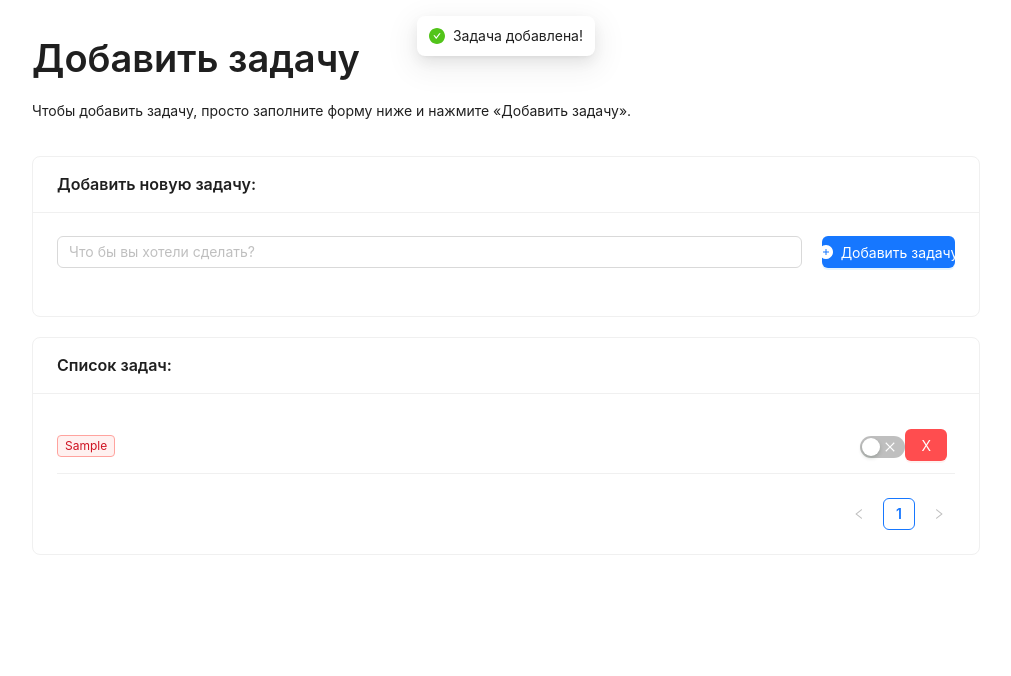
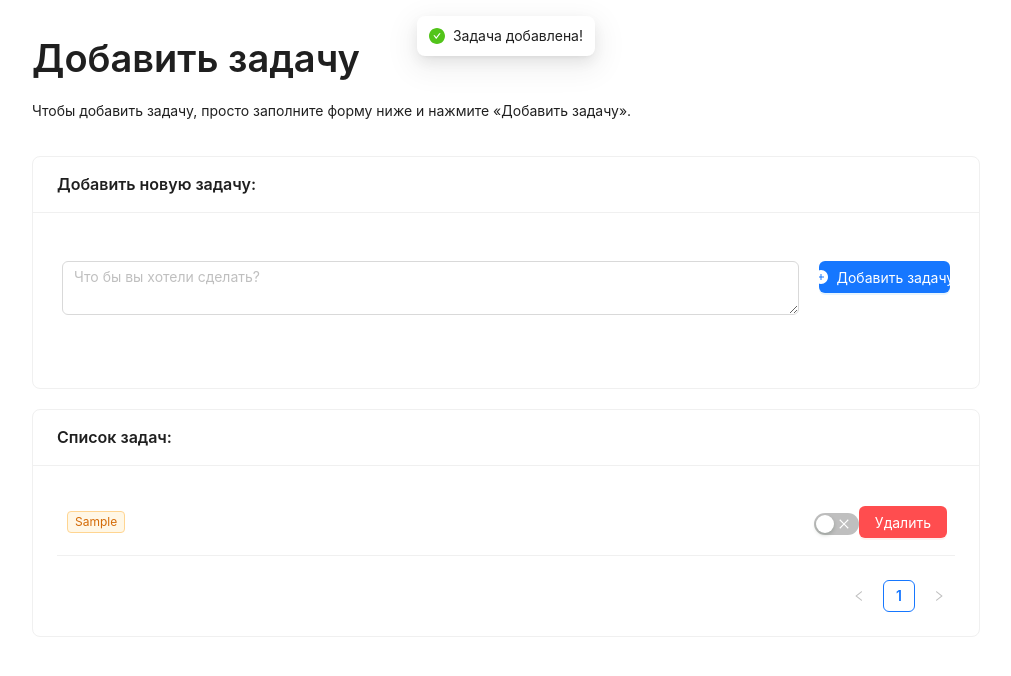
Before and after one commit to gfR616/todo-list, a React (Create React App) app: page / in a window 1280 px wide. Both pictures are taken after typing "Sample" into the empty fields and a click on the button "Добавить задачу". Shown: the top 676 px of the page, without its empty margins (134-1145 px from the left). Built offline with nearby package versions, Linux system fonts and the light colour scheme.

Commit message:
добавил стили

```diff
--- a/src/components/TodoItem/styles.sass
+++ b/src/components/TodoItem/styles.sass
@@ -0,0 +1,9 @@
+.todo-tag
+  margin: 10px
+  white-space: normal
+  max-width: 80vw
+  word-break: break-all
+
+.todo-item
+  display: flex
+  align-items: center
--- a/src/components/TodoItem/todoItem.tsx
+++ b/src/components/TodoItem/todoItem.tsx
@@ -1,3 +1,4 @@
+import './styles.sass'
 import { CheckOutlined, CloseOutlined } from '@ant-design/icons'
 import { Button, List, Popconfirm, Switch, Tag, Tooltip } from 'antd'
 import React from 'react'
@@ -18,7 +19,11 @@ export const TodoItem: React.FC<ITodoItemProps> = ({
 		<List.Item
 			actions={[
 				<>
-					<Tooltip title={todo.completed ? 'Mark as uncompleted' : 'Mark as completed'}>
+					<Tooltip
+						title={
+							todo.completed ? 'Пометить как незавершенное' : 'Пометить как завершенное'
+						}
+					>
 						<Switch
 							checkedChildren={<CheckOutlined />}
 							unCheckedChildren={<CloseOutlined />}
@@ -27,13 +32,13 @@ export const TodoItem: React.FC<ITodoItemProps> = ({
 						/>
 					</Tooltip>
 					<Popconfirm
-						title="Are you sure you want to delete?"
+						title="Вы уверены, что хотите удалить?"
 						onConfirm={() => {
 							onTodoRemoval(todo)
 						}}
 					>
 						<Button className="remove-todo-button" type="primary" danger>
-							X
+							Удалить
 						</Button>
 					</Popconfirm>
 				</>,
@@ -42,7 +47,7 @@ export const TodoItem: React.FC<ITodoItemProps> = ({
 			key={todo.id}
 		>
 			<div className="todo-item">
-				<Tag color={todo.completed ? 'cyan' : 'red'} className="todo-tag">
+				<Tag color={todo.completed ? 'green' : 'orange'} className="todo-tag">
 					{todo.name}
 				</Tag>
 			</div>
--- a/src/components/addTodo/addTodo.tsx
+++ b/src/components/addTodo/addTodo.tsx
@@ -1,3 +1,4 @@
+import './styles.sass'
 import { PlusCircleFilled } from '@ant-design/icons'
 import { Button, Col, Form, Input, Row } from 'antd'
 import React from 'react'
@@ -24,9 +25,9 @@ export const AddTodo: React.FC<IAddTodoFormProps> = ({ onFormSubmit }) => {
 				<Col xs={24} sm={24} md={17} lg={19} xl={20}>
 					<Form.Item
 						name={'name'}
-						rules={[{ required: true, message: 'This field is required' }]}
+						rules={[{ required: true, message: 'Это поле обязательно!' }]}
 					>
-						<Input placeholder="Что бы вы хотели сделать?" />
+						<Input.TextArea placeholder="Что бы вы хотели сделать?" />
 					</Form.Item>
 				</Col>
 				<Col xs={24} sm={24} md={7} lg={5} xl={4}>
--- /dev/null
+++ b/src/components/addTodo/styles.sass
@@ -0,0 +1,4 @@
+.todo-form
+  margin-top: 20px
+  margin-bottom: 20px
+  padding: 5px
```
